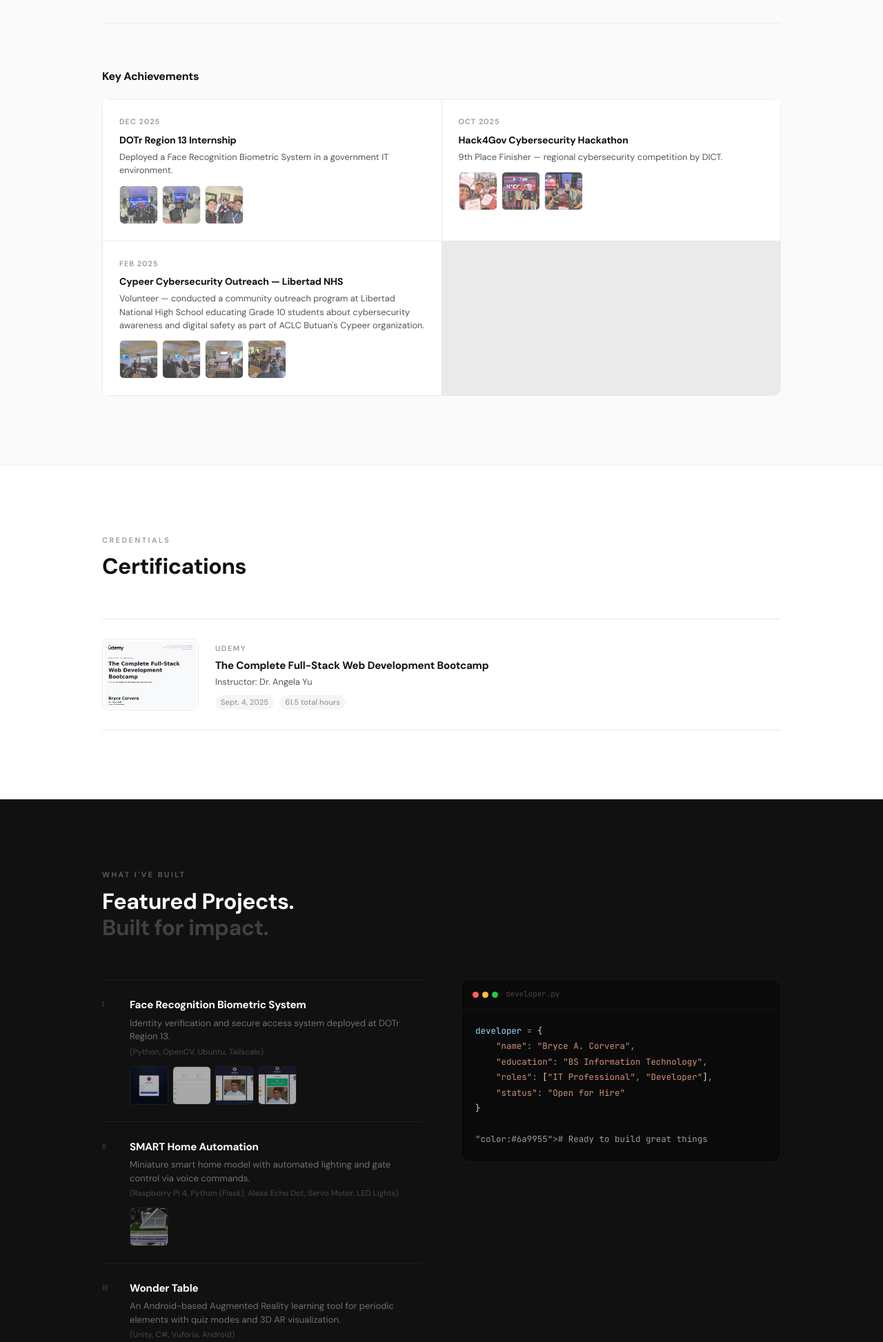
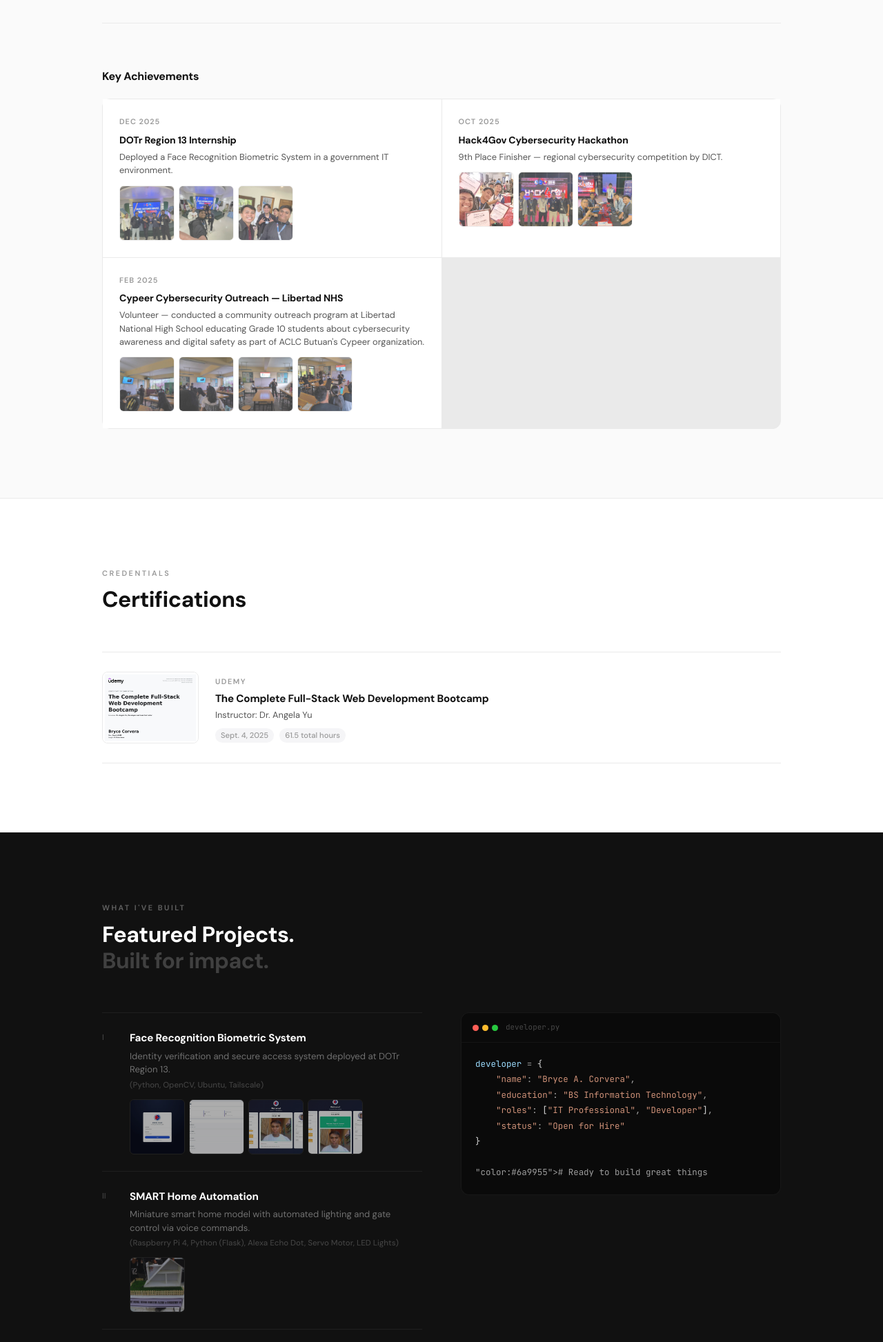
Before and after one commit to Bryzsx/my-portfolio, a Flask app: page / in a window 1280 px wide. Shown: the part 1987-3933 px from the top of the page at 69% size. Run offline with Flask 3, Linux system fonts and the light colour scheme.

Commit message:
Increase thumbnail size to 80x80
Made-with: Cursor

```diff
--- a/static/css/style.css
+++ b/static/css/style.css
@@ -521,8 +521,8 @@ button { font-family: var(--font); }
 }
 
 .ach-thumb {
-    width: 56px;
-    height: 56px;
+    width: 80px;
+    height: 80px;
     border-radius: 6px;
     overflow: hidden;
     border: 1px solid var(--border);
@@ -731,8 +731,8 @@ button { font-family: var(--font); }
 }
 
 .proj-thumb {
-    width: 56px;
-    height: 56px;
+    width: 80px;
+    height: 80px;
     border-radius: 6px;
     overflow: hidden;
     border: 1px solid rgba(255,255,255,0.1);
```
